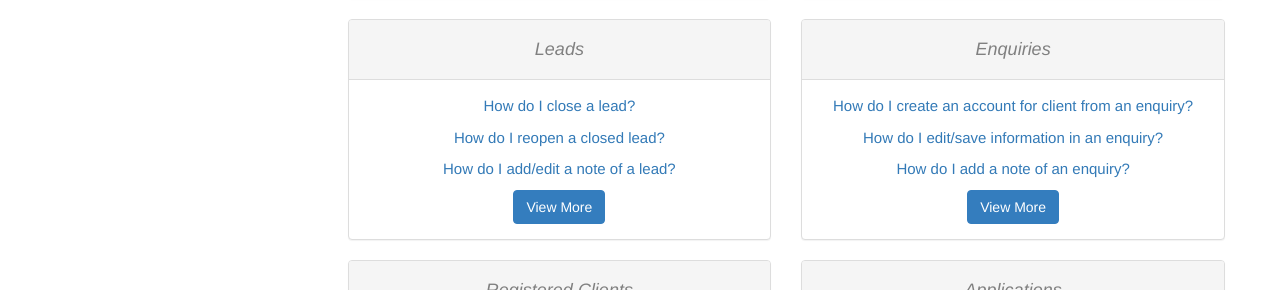
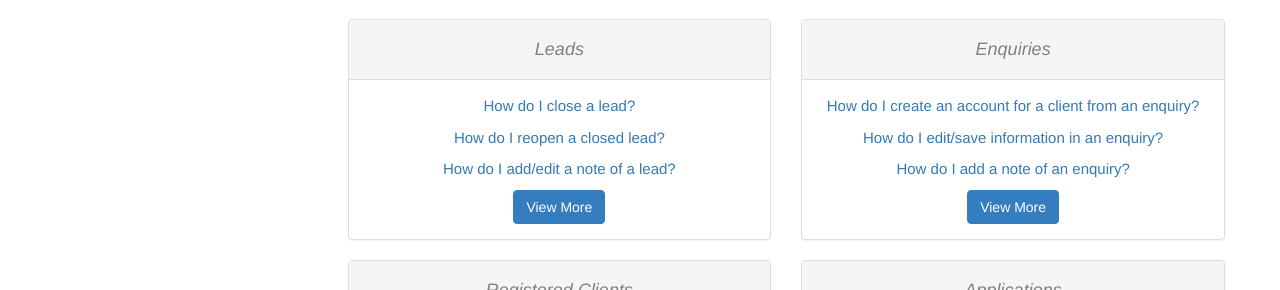
Before and after one commit to ndkhaivn/orbiscrm, a Jekyll site: the page built from pages/orbiscrm.faq/faq.md, in a window 1280 px wide. Shown: the part 462-752 px from the top of the page. Built offline with Jekyll 4.4.1, drawn with Linux system fonts in a browser that asks for light colours; comment, search, counter and statistics services are not loaded.

```diff
--- a/pages/orbiscrm.faq/faq.md
+++ b/pages/orbiscrm.faq/faq.md
@@ -98,8 +98,8 @@ folder: orbiscrm.faq
             </div>
             <div class="panel-body">
                 <p>
-                    <a href="faq.enquiries.html#how-do-i-create-an-account-for-client-from-an-enquiry">
-                        How do I create an account for client from an enquiry?
+                    <a href="faq.enquiries.html#how-do-i-create-an-account-for-a-client-from-an-enquiry">
+                        How do I create an account for a client from an enquiry?
                     </a>
                 </p>
                 <p>
```
Also changed, not shown: pages/orbiscrm.faq/faq.enquiries.md (+4 -4 lines).
